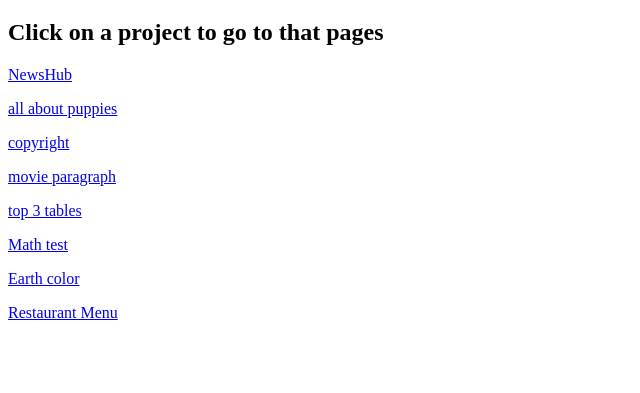
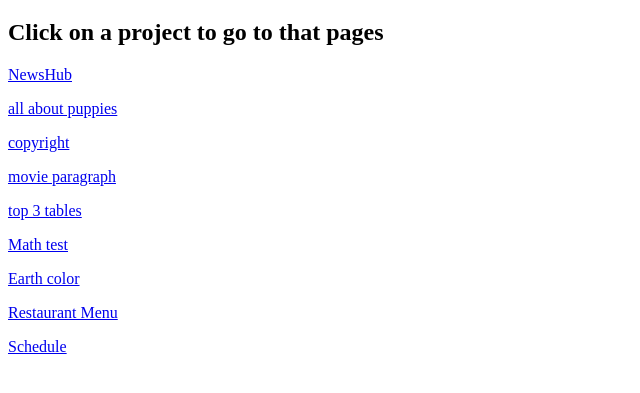
Before and after one commit to LiamTheNinja5/MVwebdesign, a plain HTML site: page index.html in a window 1280 px wide. Shown: the part 61-454 px from the top of the page, without its empty margins (0-640 px from the left). Drawn offline with Linux system fonts and the light colour scheme.

Commit message:
menu update

```diff
--- a/index.html
+++ b/index.html
@@ -17,5 +17,7 @@
     <p><a href="Random/Mathtest/mathtest.html">Math test</a></p>
     <p><a href="Random/ColoringTheWeb.html">Earth color</a></p>
     <p><a href="Random/foodmenu.html">Restaurant Menu</a></p>
+    <p><a href="Random/Schedule.html">Schedule</a></p>
+
 </body>
 </html>
```
